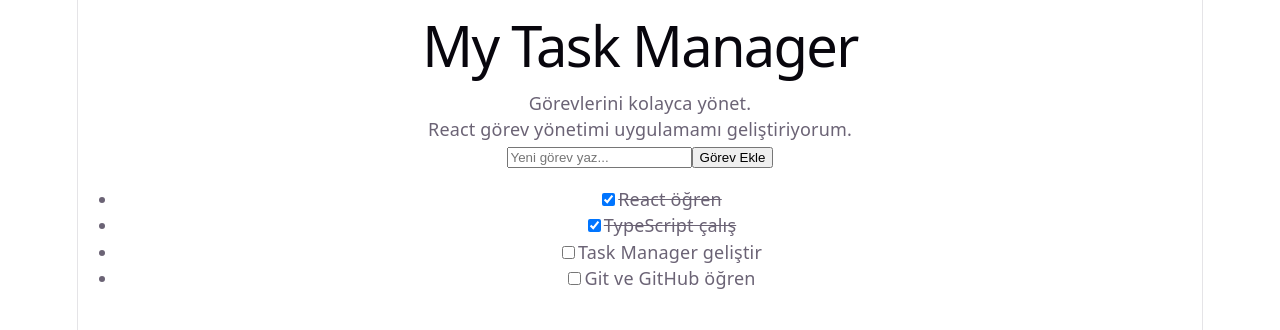
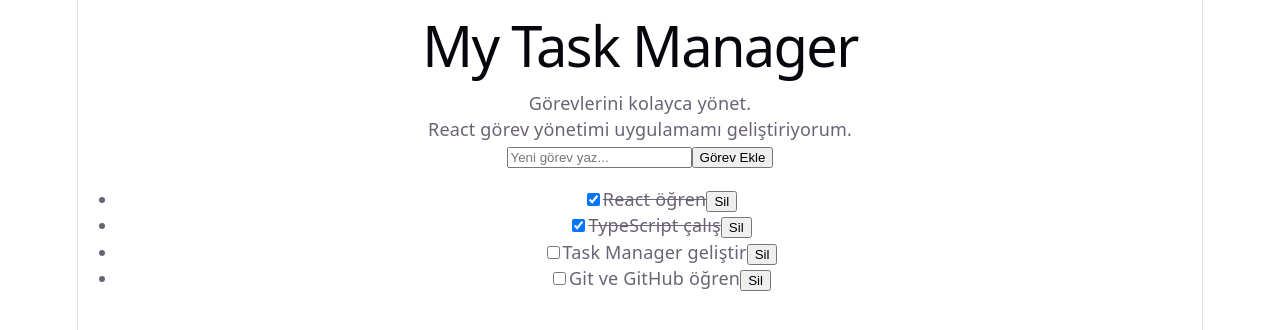
Before and after one commit to haydindev/task-management, a React (Vite) app: page / in a window 1280 px wide. Shown: the top 330 px of the page. Built offline with nearby package versions, Linux system fonts and the light colour scheme.

Commit message:
feat: add task deletion

```diff
--- a/src/App.tsx
+++ b/src/App.tsx
@@ -1,4 +1,3 @@
-
 import { useState } from "react";
 import TaskForm from "./components/TaskForm";
 import TaskItem from "./components/TaskItem";
@@ -34,6 +33,12 @@ function App() {
     );
   }
 
+  function deleteTask(id: string) {
+    setTasks((prevTasks) =>
+      prevTasks.filter((task) => task.id !== id)
+    );
+  }
+
   return (
     <main>
       <h1>My Task Manager</h1>
@@ -49,6 +54,7 @@ function App() {
             title={task.title}
             completed={task.completed}
             onToggle={() => toggleTask(task.id)}
+            onDelete={() => deleteTask(task.id)}
           />
         ))}
       </ul>
--- a/src/components/TaskItem.tsx
+++ b/src/components/TaskItem.tsx
@@ -2,12 +2,14 @@ type TaskItemProps = {
   title: string;
   completed: boolean;
   onToggle: () => void;
+  onDelete: () => void;
 };
 
 function TaskItem({
   title,
   completed,
   onToggle,
+  onDelete,
 }: TaskItemProps) {
   return (
     <li>
@@ -19,6 +21,10 @@ function TaskItem({
         />
         {completed ? <s>{title}</s> : title}
       </label>
+
+      <button type="button" onClick={onDelete}>
+        Sil
+      </button>
     </li>
   );
 }
```
